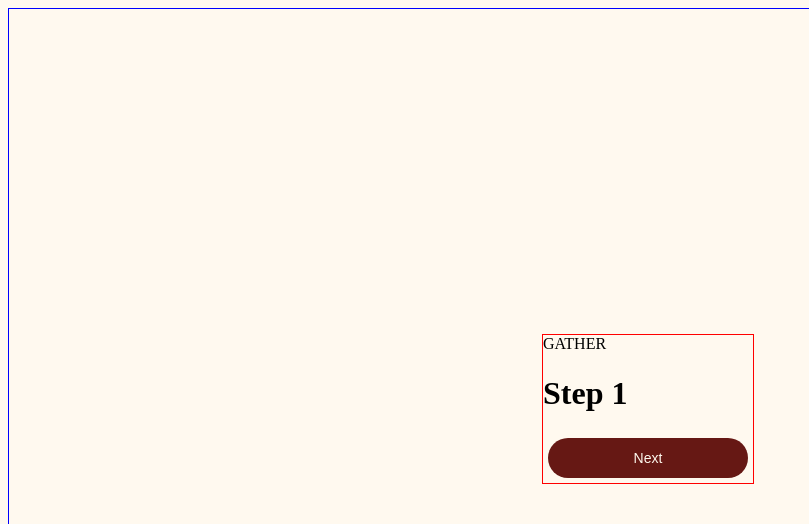
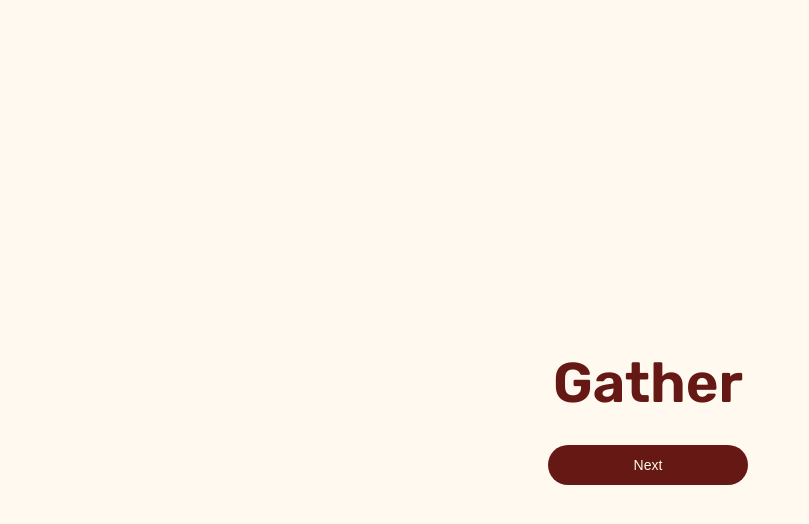
Before and after one commit to gatherio/frontend, a Next.js app: page /signup in a window 1280 px wide. Shown: the top 524 px of the page, without its empty margins (0-809 px from the left). Built offline with nearby package versions, Linux system fonts and the light colour scheme.

Commit message:
step 1 signup

```diff
--- a/src/Home/Home.tsx
+++ b/src/Home/Home.tsx
@@ -1,6 +1,6 @@
 const Home = () => {
   return (
-    <div>
+    <div className="home">
       <h1>Gather</h1>
     </div>
   );
--- a/src/SignUp/Step1.tsx
+++ b/src/SignUp/Step1.tsx
@@ -5,8 +5,7 @@ import Button from "../components/Atoms/Buttons/Button";
 const Step1 = ({ step, setStep }: StepProps) => {
   return (
     <div className="step_container">
-      <Title> GATHER </Title>
-      <h1>Step {step}</h1>
+      <Title> Gather </Title>
       <Button onClick={() => setStep(step + 1)}>Next</Button>
     </div>
   );
--- a/src/SignUp/styles.scss
+++ b/src/SignUp/styles.scss
@@ -1,12 +1,14 @@
+@import url("https://fonts.googleapis.com/css2?family=Rubik:ital,wght@0,400;0,500;0,600;0,700;0,800;1,400;1,500;1,600;1,700;1,800&display=swap");
+
 body {
   background-color: #fff9ef;
   width: 100%;
   height: 100%;
+  font-family: "Rubik", sans-serif;
 }
 
 .styles_container {
   display: flex;
-  border: 1px solid blue;
   justify-content: center;
   align-items: center;
   height: 100vh;
@@ -16,6 +18,6 @@ body {
   display: flex;
   flex-direction: column;
   justify-content: center;
+  align-items: center;
   max-width: 500px;
-  border: 1px solid red;
 }
--- a/src/components/Atoms/Title/Title.scss
+++ b/src/components/Atoms/Title/Title.scss
@@ -0,0 +1,6 @@
+.title {
+  font-size: 3.5rem;
+  color: #661814;
+  font-weight: 600;
+  margin: 1.5rem 0;
+}
```
